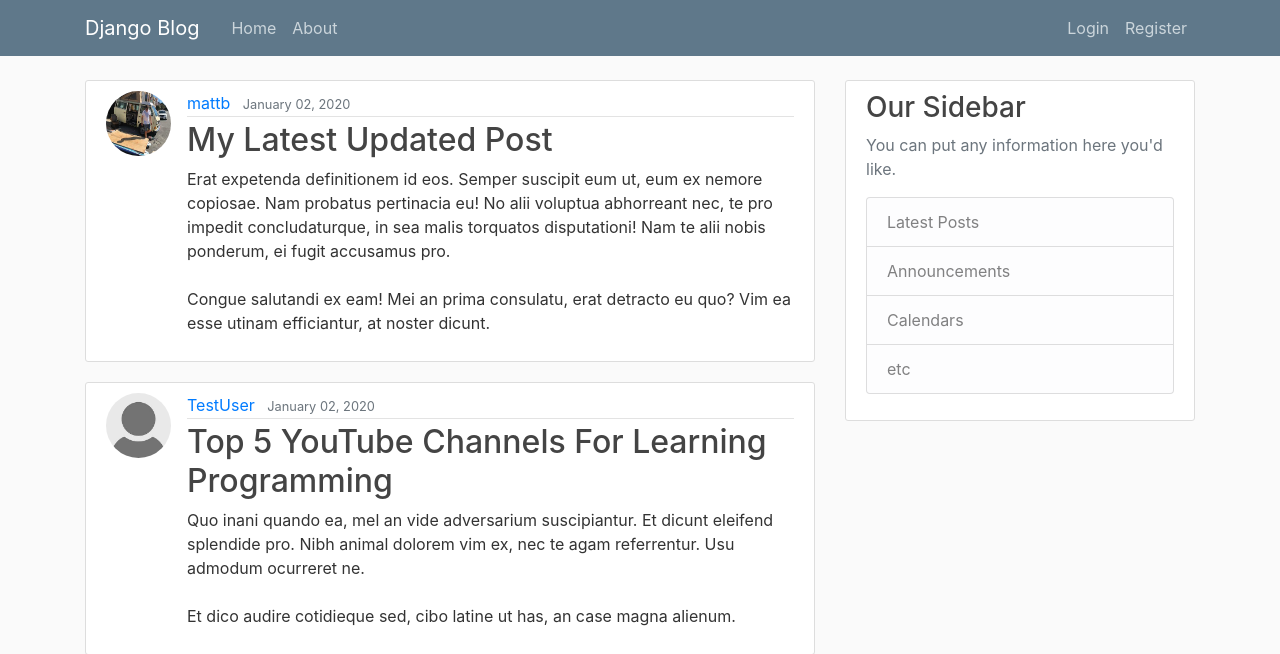
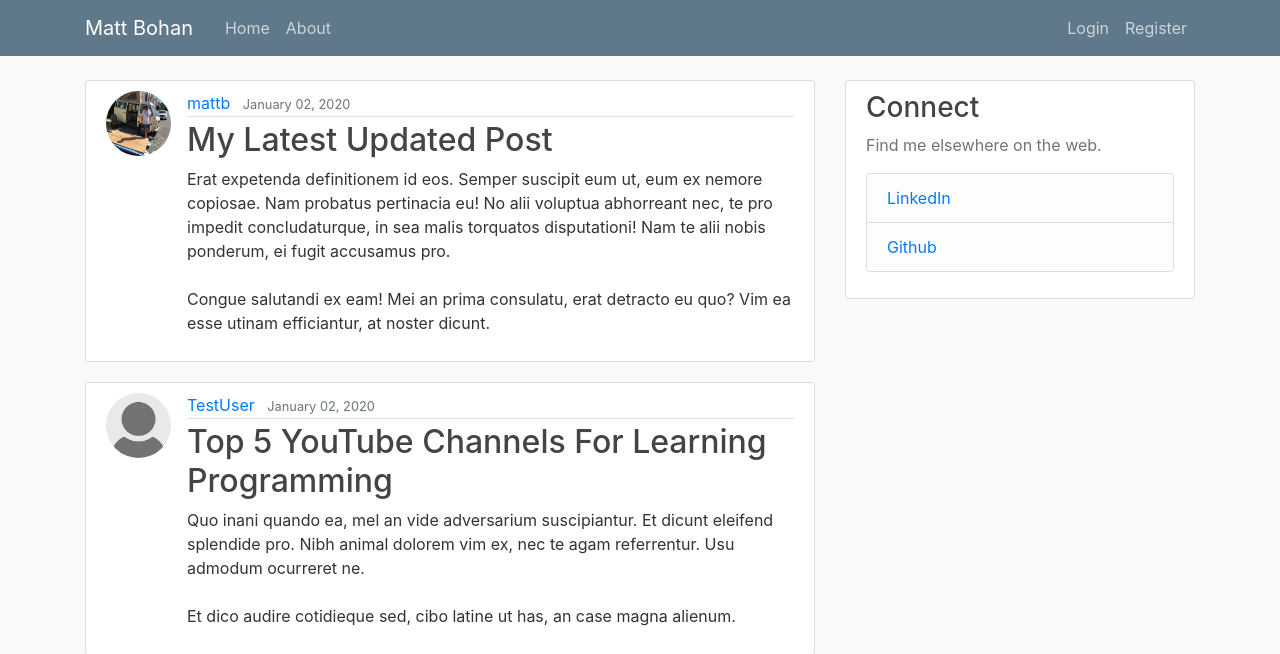
Before and after one commit to mattybohan/panamerica, a Django app: page / in a window 1280 px wide. Shown: the top 654 px of the page. Run offline with Django 3.2, Linux system fonts and the light colour scheme; data comes from the database, SQL or seed files in the repository; parts of the project's set-up code (start-up, migrations or seed data) failed here and were passed over; some libraries are stand-ins or nearby versions.

Commit message:
passing secret key as environment variable, changing menus

```diff
--- a/blog/templates/blog/base.html
+++ b/blog/templates/blog/base.html
@@ -12,7 +12,7 @@
    <link rel="stylesheet" type="text/css" href="{% static 'blog/main.css' %}">
 
   {% if title %}
-    <title>Django Blog - {{ title }}</title>
+    <title>Matt Bohan - {{ title }}</title>
   {% else %}
       <title></title>
   {% endif %}
@@ -23,7 +23,7 @@
     <header class="site-header">
         <nav class="navbar navbar-expand-md navbar-dark bg-steel fixed-top">
           <div class="container">
-            <a class="navbar-brand mr-4" href="{% url 'blog-home' %}">Django Blog</a>
+            <a class="navbar-brand mr-4" href="{% url 'blog-home' %}">Matt Bohan</a>
             <button class="navbar-toggler" type="button" data-toggle="collapse" data-target="#navbarToggle" aria-controls="navbarToggle" aria-expanded="false" aria-label="Toggle navigation">
             <span class="navbar-toggler-icon"></span>
             </button>
@@ -65,13 +65,11 @@
           </div>
           <div class="col-md-4">
             <div class="content-section">
-              <h3>Our Sidebar</h3>
-              <p class='text-muted'>You can put any information here you'd like.
+              <h3>Connect</h3>
+              <p class='text-muted'>Find me elsewhere on the web.
                 <ul class="list-group">
-                  <li class="list-group-item list-group-item-light">Latest Posts</li>
-                  <li class="list-group-item list-group-item-light">Announcements</li>
-                  <li class="list-group-item list-group-item-light">Calendars</li>
-                  <li class="list-group-item list-group-item-light">etc</li>
+                  <li class="list-group-item list-group-item-light"><a href="https://www.linkedin.com/in/mattbohan">LinkedIn</a></li>
+                  <li class="list-group-item list-group-item-light"><a href="https://www.github.com/mattybohan">Github</a></li>
                 </ul>
               </p>
             </div>
```
Also changed, not shown: django_app/settings.py (+3 -9 lines).
